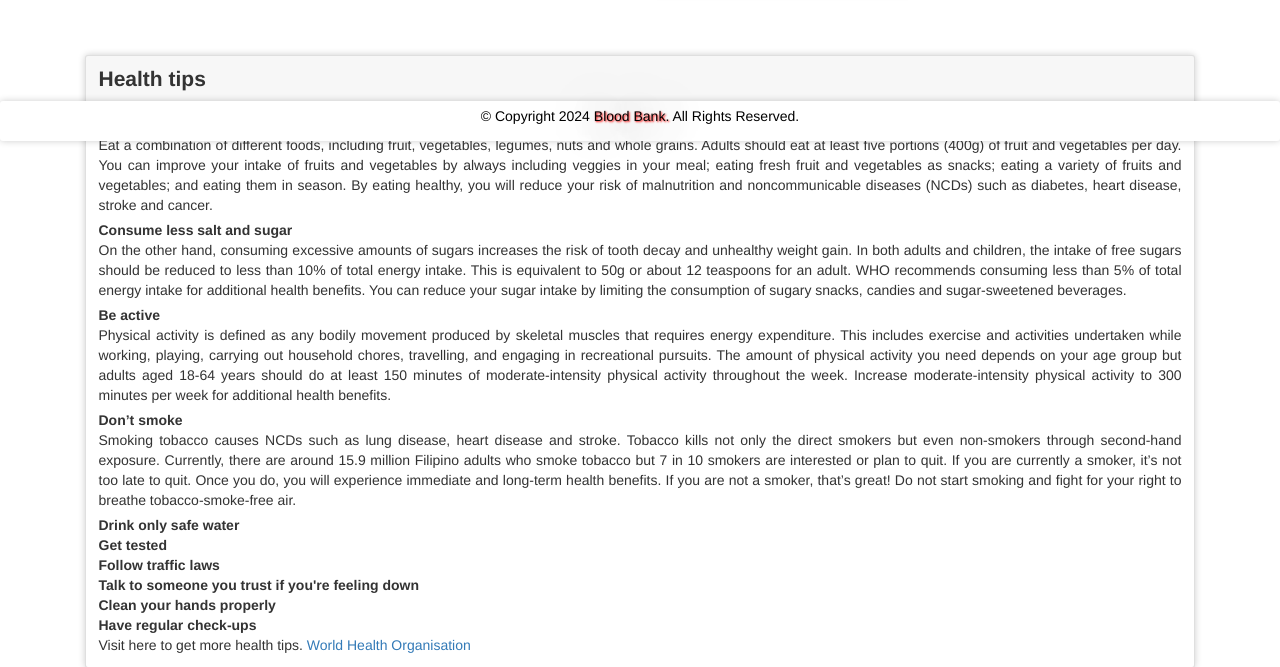
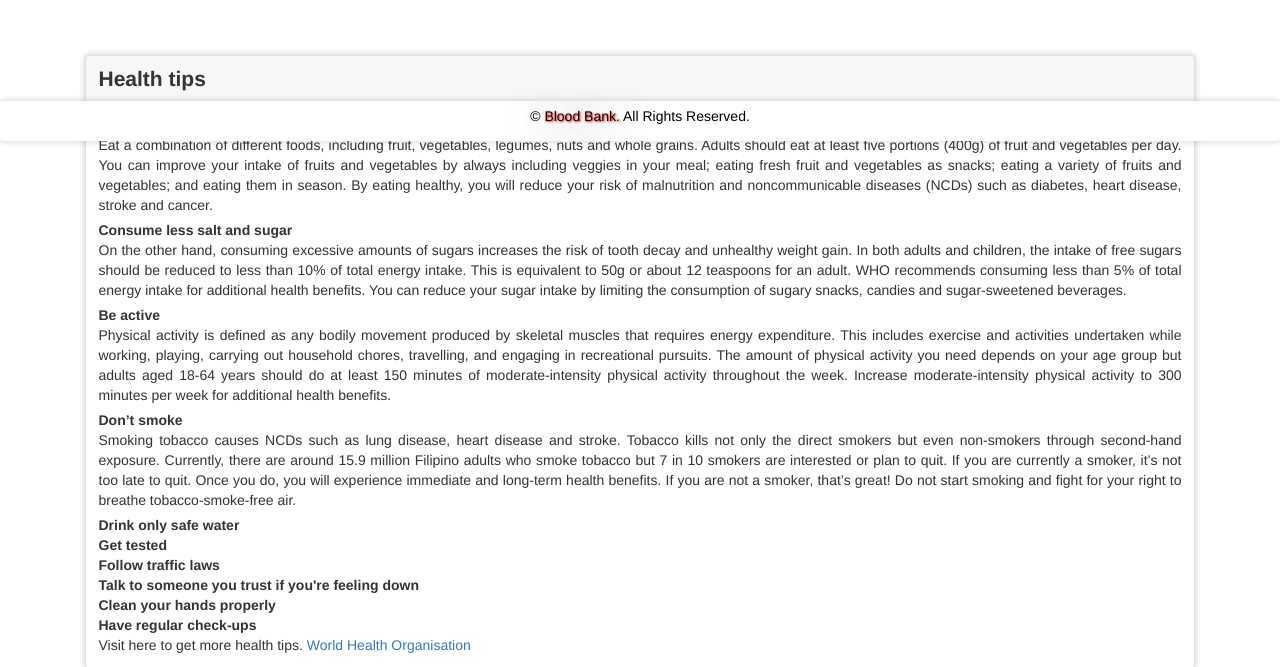
Before and after one commit to Anshukr87/BloodConnect, a PHP site: page /index.php in a window 1280 px wide. Shown: the part 659-1326 px from the top of the page. Run offline with PHP 8.4, Linux system fonts and the light colour scheme; some libraries are stand-ins or nearby versions.

Commit message:
Update footer.php

```diff
--- a/footer.php
+++ b/footer.php
@@ -18,7 +18,7 @@
 <body>
 
 <div class="footer">
-  <p>© Copyright 2024<span id="demo"></span> <span class="brand">Blood Bank. </span> All Rights Reserved.
+  <p>© <span id="demo"></span> <span class="brand">Blood Bank. </span> All Rights Reserved.
 </footer></p>
 </div>
 
```
